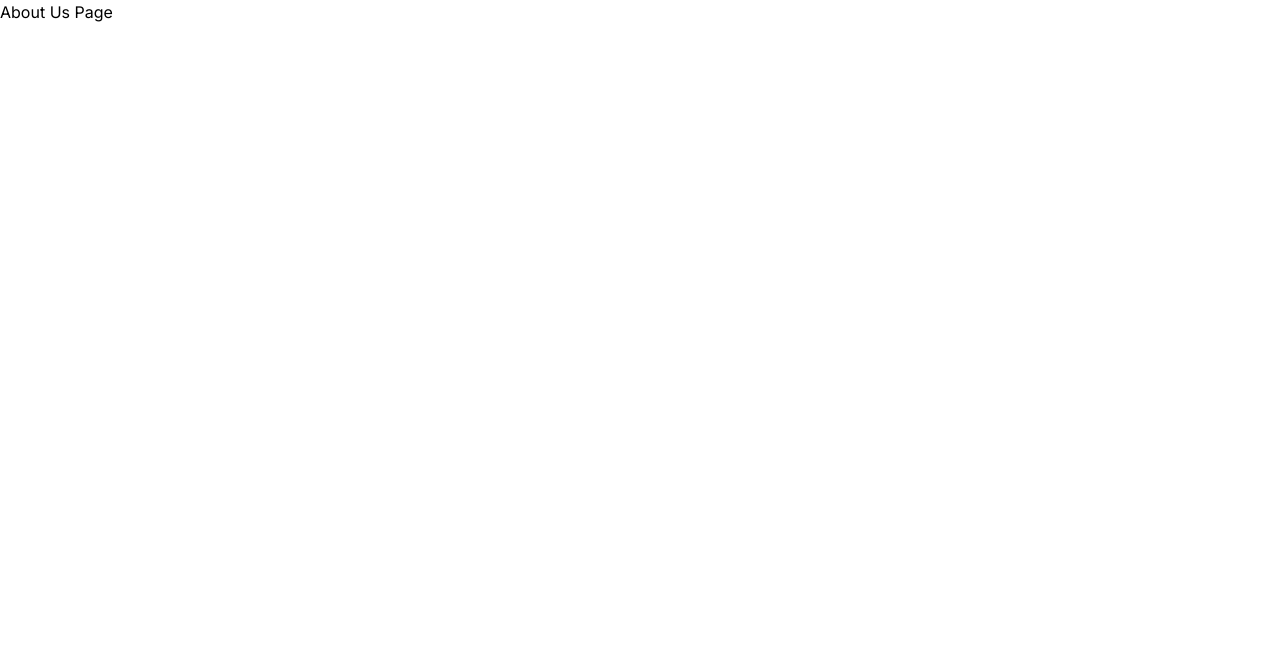
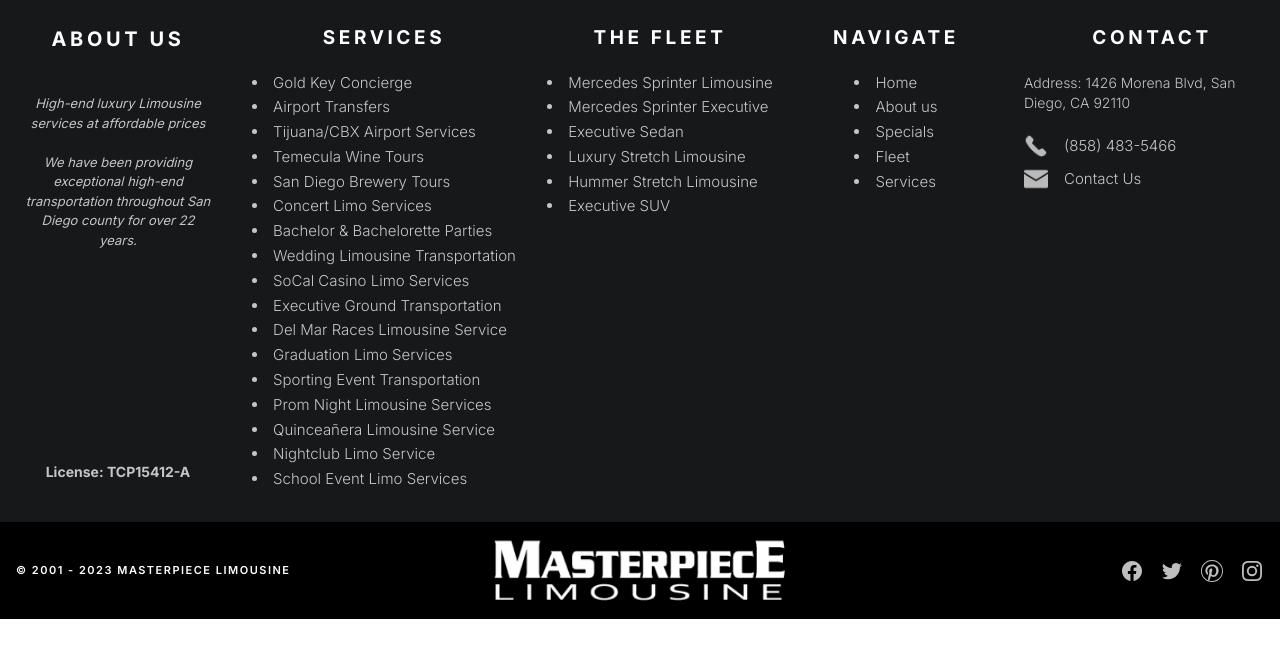
Before and after one commit to Hadees621/master-limousines, a Next.js app: page /about in a window 1280 px wide. Shown: the top 658 px of the page. Built offline with nearby package versions, Linux system fonts and the light colour scheme.

Commit message:
files and folders

```diff
--- /dev/null
+++ b/src/app/about/components/Banner.js
@@ -0,0 +1,11 @@
+import React from 'react'
+
+const Banner = () => {
+    return (
+        <div>
+
+        </div>
+    )
+}
+
+export default Banner
--- /dev/null
+++ b/src/app/about/components/Customers.js
@@ -0,0 +1,11 @@
+import React from 'react'
+
+const Customers = () => {
+    return (
+        <div>
+
+        </div>
+    )
+}
+
+export default Customers
--- /dev/null
+++ b/src/app/about/components/Middle.js
@@ -0,0 +1,11 @@
+import React from 'react'
+
+const Middle = () => {
+    return (
+        <div>
+
+        </div>
+    )
+}
+
+export default Middle
--- a/src/app/about/page.js
+++ b/src/app/about/page.js
@@ -1,8 +1,17 @@
 import React from 'react'
+import { Footer, Navbar } from '@/components/common';
+import Banner from './components/Banner';
+import Middle from './components/Middle';
+import Customers from './components/Customers';
 
 function About() {
   return (
-    <h1>About Us Page</h1>
+    <>
+      <Banner />
+      <Middle />
+      <Customers />
+      <Footer />
+    </>
   )
 }
 
```
